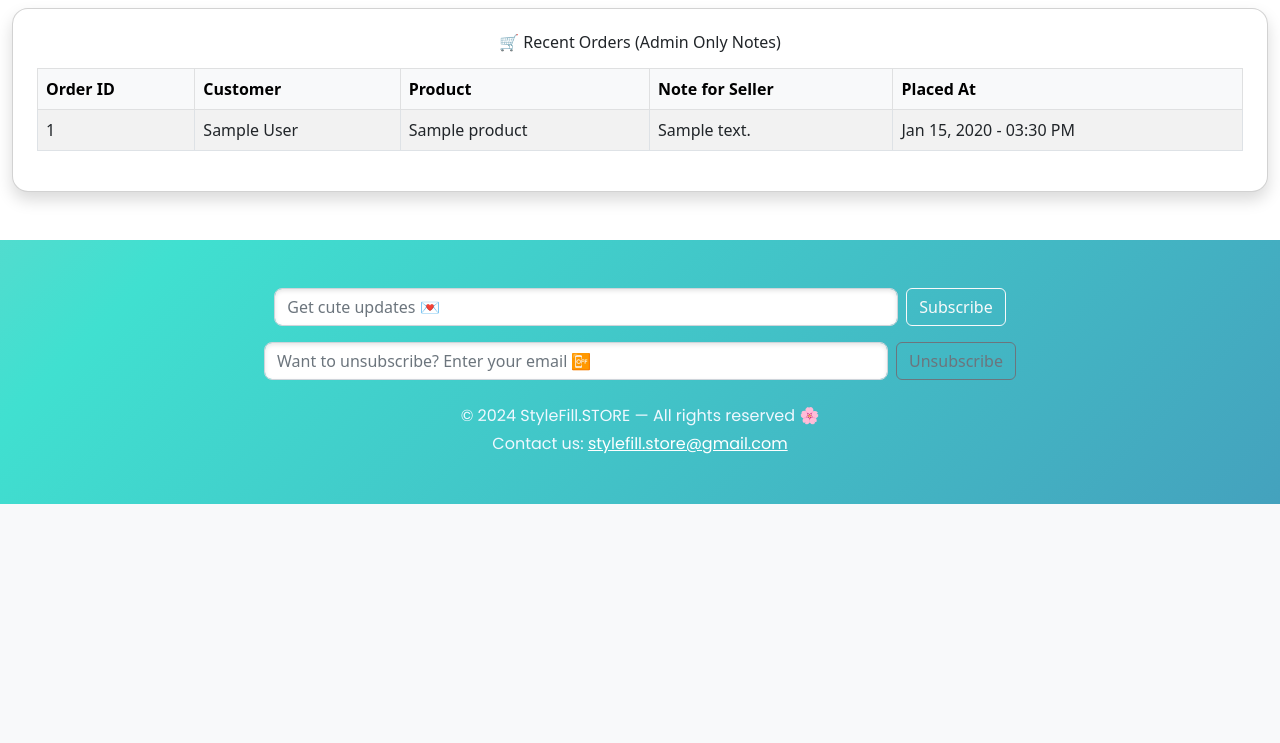
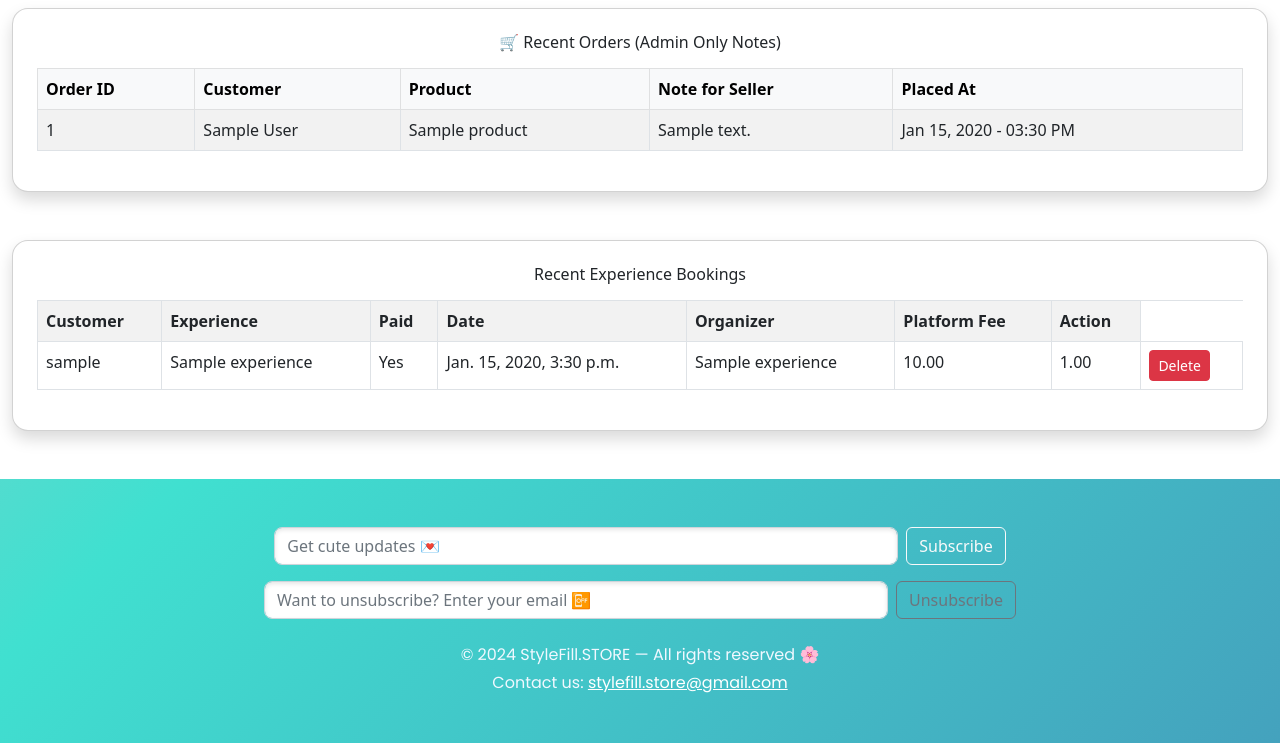
Before and after one commit to codedev03/StyleFill, a Django app: page /payment/admin-dashboard/ in a window 1280 px wide. Shown: the part 747-1490 px from the top of the page. Before the commit the page ends 1251 px from the top, so only its background shows below. Run offline with Django 5.2, Linux system fonts and the light colour scheme; a user stored in the database is signed in; tables that the repository leaves empty hold one stand-in row (values such as "Sample post"); some libraries are stand-ins or nearby versions.

Commit message:
Modified Experience

```diff
--- a/experiences/models.py
+++ b/experiences/models.py
@@ -8,9 +8,11 @@ class Experience(models.Model):
     location = models.CharField(max_length=255)
     date = models.DateField()
     time = models.TimeField()
-    price = models.DecimalField(max_digits=8, decimal_places=2)
+    price = models.DecimalField(max_digits=8, decimal_places=2, default=0.00)
+    is_free = models.BooleanField(default=False)
     representative_email = models.EmailField()
     representative_phone = models.CharField(max_length=20)
+    platform_fee_percent = models.DecimalField(max_digits=5, decimal_places=2, default=10.00)  # e.g. 10%
 
     def __str__(self):
         return self.title
@@ -31,6 +33,8 @@ class Booking(models.Model):
     experience = models.ForeignKey(Experience, on_delete=models.CASCADE)
     booking_date = models.DateTimeField(auto_now_add=True)
     paid = models.BooleanField(default=False)
+    platform_fee = models.DecimalField(max_digits=10, decimal_places=2, default=0.00)
+    organizer_earning = models.DecimalField(max_digits=10, decimal_places=2, default=0.00)
 
     def __str__(self):
         return f"{self.user.username} - {self.experience.title}"
--- a/experiences/templates/experiences/experience_detail.html
+++ b/experiences/templates/experiences/experience_detail.html
@@ -153,7 +153,7 @@
                 <button class="retro-btn">Book & Pay</button>
             </form>
         {% else %}
-            <a href="{% url 'login' %}?next={% url 'experience_detail' experience.id %}" class="btn btn-success">
+            <a href="{% url 'login_user' %}?next={% url 'experience_detail' experience.id %}" class="btn btn-success">
                 Login to Book & Pay
             </a>
         {% endif %}
--- a/payment/templates/admin_custom/dashboard.html
+++ b/payment/templates/admin_custom/dashboard.html
@@ -124,6 +124,48 @@
             </div>
         </div>
 
+        <!-- Recent Bookings -->
+        <div class="col-md-12 mt-5">
+            <div class="card shadow p-4">
+                <h2 class="mb-3 text-center">Recent Experience Bookings</h2>
+                <table class="table table-striped table-bordered">
+                    <tr>
+                        <th>Customer</th>
+                        <th>Experience</th>
+                        <th>Paid</th>
+                        <th>Date</th>
+                        <th>Organizer</th>
+                        <th>Platform Fee</th>
+                        <th>Action</th>
+                    </tr>
+                    {% for booking in recent_bookings %}
+                    <tr>
+                        <td>{{ booking.user.username }}</td>
+                        <td>{{ booking.experience.title }}</td>
+                        <td>{{ booking.paid|yesno:"Yes,No" }}</td>
+                        <td>{{ booking.booking_date }}</td>
+                        <td>{{ booking.experience.organizer_name }}</td>
+                        <td>{{ booking.platform_fee }}</td>
+                        <td>{{ booking.organizer_earning }}</td>
+                        <td>
+                            <form method="post" action="{% url 'delete_booking' booking.id %}" style="display:inline;">
+                                {% csrf_token %}
+                                <button type="submit" class="btn btn-danger btn-sm"
+                                    onclick="return confirm('Are you sure you want to delete this booking?');">
+                                    Delete
+                                </button>
+                            </form>
+                        </td>
+                    </tr>
+                    {% empty %}
+                    <tr>
+                        <td colspan="5">No bookings yet.</td>
+                    </tr>
+                    {% endfor %}
+                </table>
+            </div>
+        </div>
+
 
 
     </div>
--- a/payment/urls.py
+++ b/payment/urls.py
@@ -12,4 +12,5 @@ urlpatterns = [
     path('orders/<int:pk>/', views.orders, name='orders'),
     path('create-order/', views.create_order, name='create_order'),
     path("admin-dashboard/", views.admin_dashboard, name="admin_dashboard"),
+    path('delete-booking/<int:booking_id>/', views.delete_booking, name='delete_booking'),
 ]
--- a/payment/views.py
+++ b/payment/views.py
@@ -38,6 +38,13 @@ def get_greeting():
     else:
         return "🌙 Good Evening"
 
+@user_passes_test(lambda u: u.is_superuser)  # Only admins
+def delete_booking(request, booking_id):
+    booking = get_object_or_404(Booking, id=booking_id)
+    booking.delete()
+    messages.success(request, "Booking deleted successfully.")
+    return redirect('admin_dashboard')
+
 @user_passes_test(lambda u: u.is_superuser)
 @login_required
 def admin_dashboard(request):
@@ -50,6 +57,7 @@ def admin_dashboard(request):
     average_rating = Review.objects.aggregate(avg_rating=Avg('rating'))['avg_rating']
     total_revenue = Order.objects.aggregate(total=Sum('amount_paid'))['total']
     recent_orders = Order.objects.select_related("user").prefetch_related("items__product").order_by('-date_ordered')[:10]
+    recent_bookings = Booking.objects.select_related("user", "experience").order_by('-booking_date')[:10]
 
     context = {
         "customer_count": customer_count,
@@ -63,6 +71,7 @@ def admin_dashboard(request):
         "greeting": get_greeting(),
         "subscribers": subscribers,
         "recent_orders": recent_orders,
+        "recent_bookings": recent_bookings,
     }
 
     return render(request, "admin_custom/dashboard.html", context)
@@ -324,10 +333,19 @@ def payments_success(request):
             messages.error(request, "Booking information missing. Please contact support.")
             return redirect('home')
         booking = get_object_or_404(Booking, id=booking_id, user=request.user)
+        experience = booking.experience
 
         # Mark booking as paid
         booking.payment_id = payment_id
         booking.paid = True
+        # 💰 Calculate platform fee and earning
+        price = experience.price
+        fee_percent = experience.platform_fee_percent
+        platform_fee = (price * fee_percent) / Decimal(100)
+        organizer_earning = price - platform_fee
+
+        booking.platform_fee = platform_fee
+        booking.organizer_earning = organizer_earning
         booking.save()
 
         # ✅ Send confirmation email for the experience ticket
@@ -354,7 +372,9 @@ def payments_success(request):
         return render(request, "payment/payment_success.html", {
             "is_experience": True,
             "booking": booking,
-            "payment_id": payment_id
+            "payment_id": payment_id,
+            "platform_fee": platform_fee,
+            "organizer_earning": organizer_earning
         })
     # 2️⃣ PRODUCT ORDERS (No shipping info from session)
     order_id = request.session.get('latest_order_id')
```
Also changed, not shown: experiences/admin.py (+9 -3 lines), experiences/templates/experiences/experience_list.html (+7 -1 lines), experiences/migrations/0004_experience_is_free_alter_experience_price.py (added), experiences/migrations/0005_booking_organizer_earning_booking_platform_fee_and_more.py (added), media/experience_images/gallery_art-basel.jpg (added), media/experience_images/maybe-main.jpg (added).
